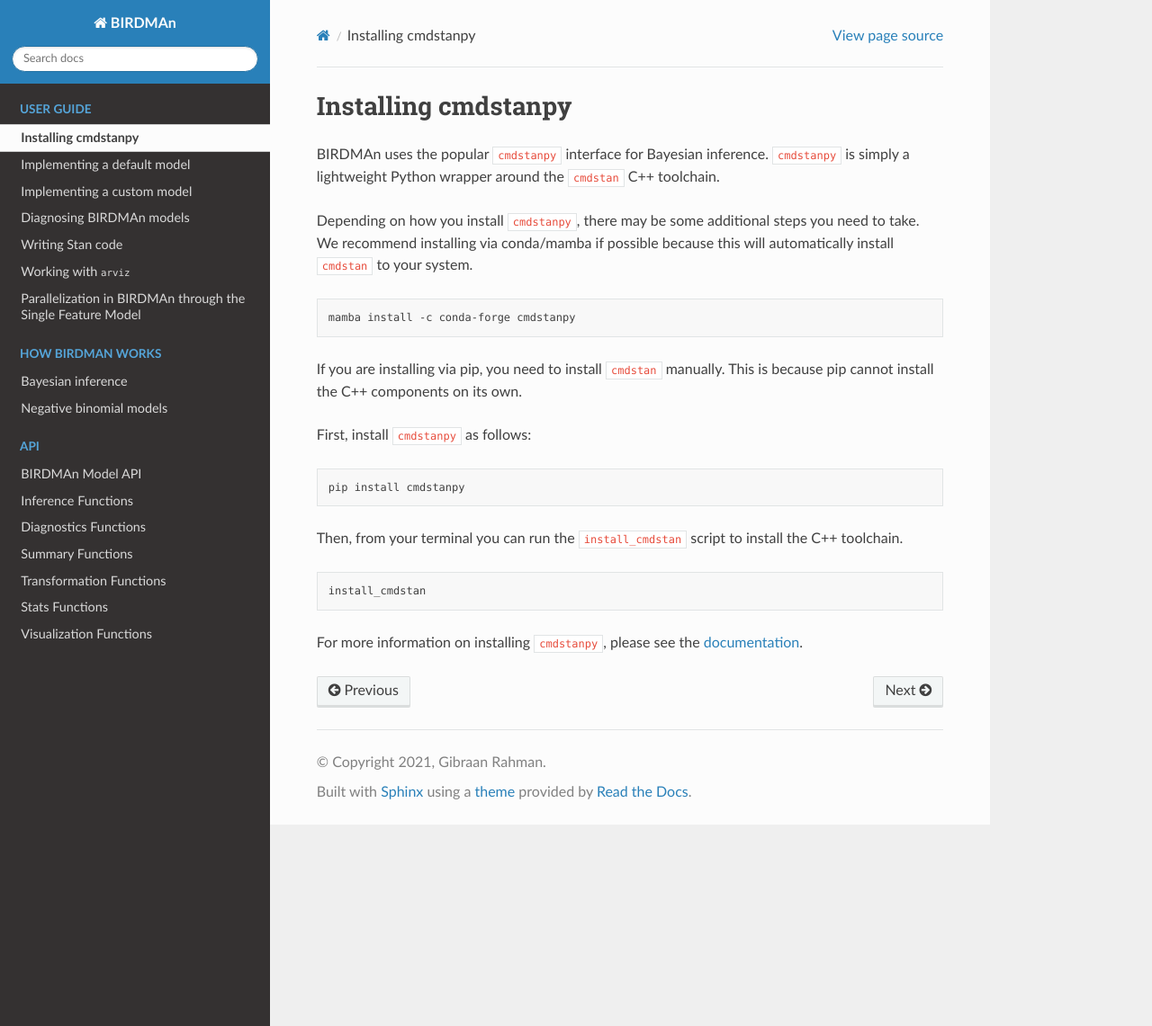
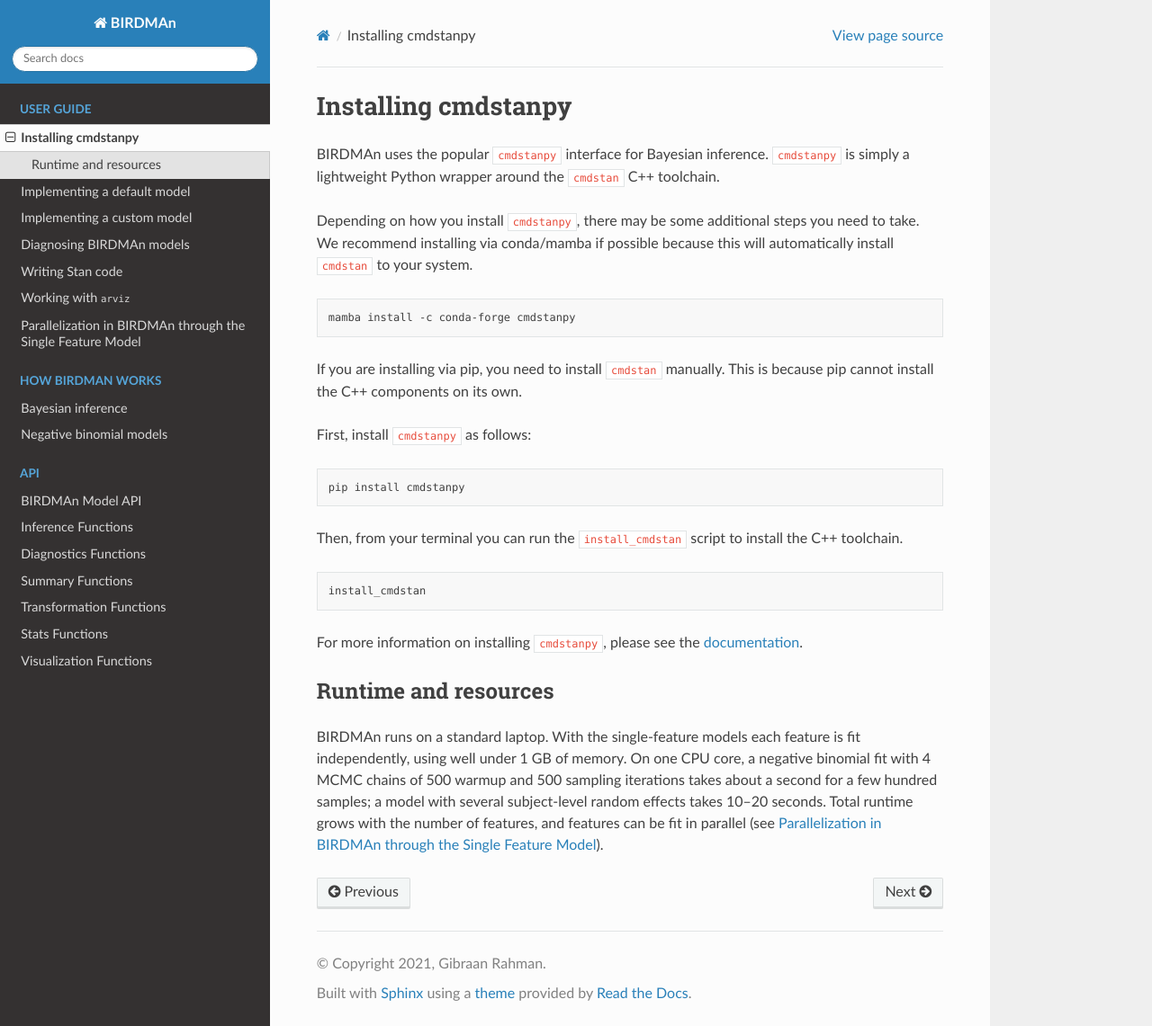
Before and after one commit to biocore/BIRDMAn, a Sphinx documentation site: the page built from docs/installation.rst, in a window 1280 px wide and 1141 px high. Shown: the whole window at 90% size. Built offline with Sphinx 7.4.7 and the Read the Docs theme 3.1.0, drawn with Linux system fonts in a browser that asks for light colours.

Commit message:
docs: add runtime guidance

```diff
--- a/docs/installation.rst
+++ b/docs/installation.rst
@@ -24,3 +24,8 @@ Then, from your terminal you can run the ``install_cmdstan`` script to install t
    install_cmdstan
 
 For more information on installing ``cmdstanpy``, please see the `documentation <https://mc-stan.org/cmdstanpy/installation.html>`_.
+
+Runtime and resources
+---------------------
+
+BIRDMAn runs on a standard laptop. With the single-feature models each feature is fit independently, using well under 1 GB of memory. On one CPU core, a negative binomial fit with 4 MCMC chains of 500 warmup and 500 sampling iterations takes about a second for a few hundred samples; a model with several subject-level random effects takes 10–20 seconds. Total runtime grows with the number of features, and features can be fit in parallel (see :doc:`parallelization`).
```
